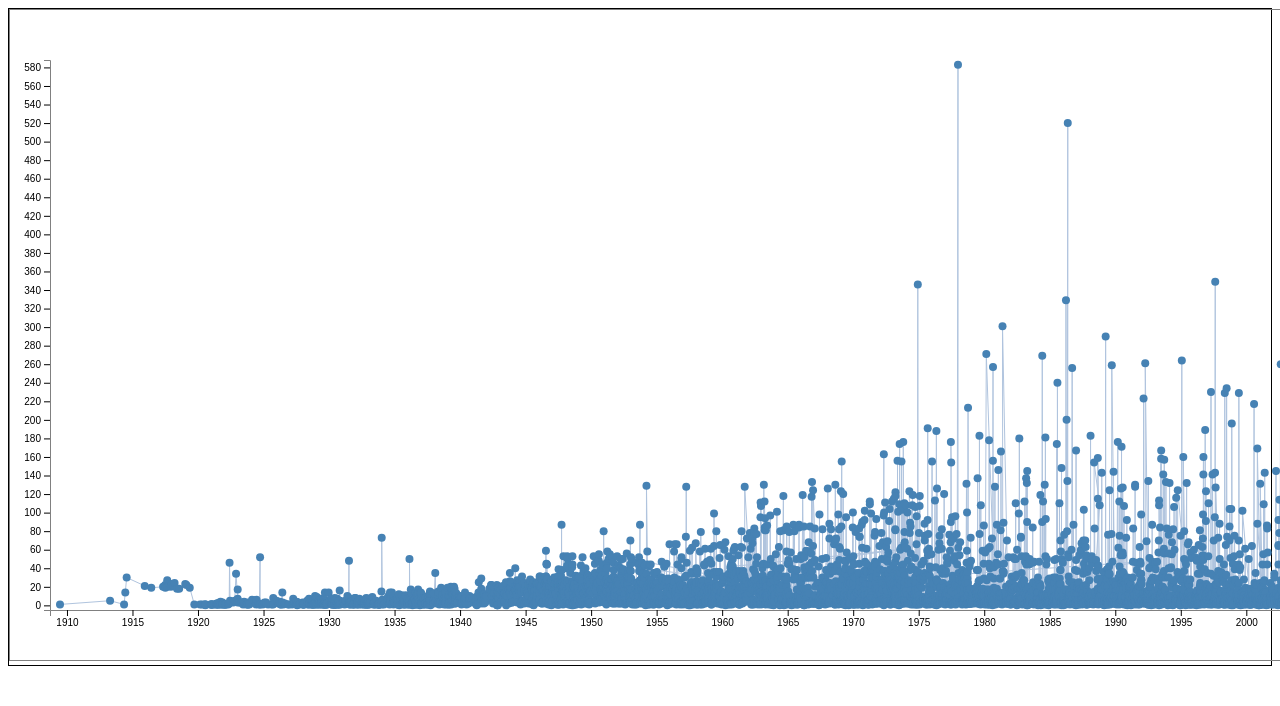
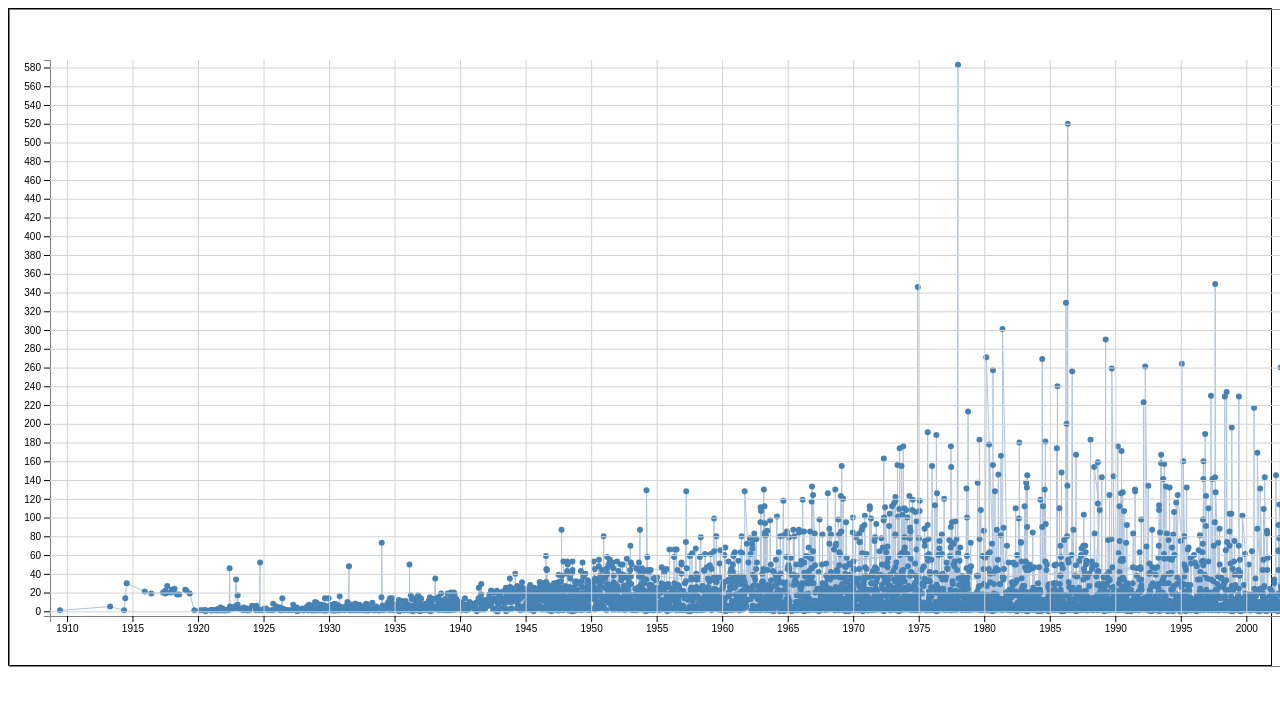
Before and after one commit to SARAN-thala/DataVisualization, a website: page public/index.html in a window 1280 px wide. Shown: the top 706 px of the page. Drawn offline with Linux system fonts and the light colour scheme.

Commit message:
Saran Make graph lines in xAxis & yAxis

```diff
--- a/public/js/visualize.js
+++ b/public/js/visualize.js
@@ -7,8 +7,11 @@ const parseQuote = function (quote) {
 };
 
 const WIDTH = 1420;
-const HEIGHT = 650;
+const HEIGHT = 656;
 const MARGIN = 50;
+
+const INNER_WIDTH = WIDTH - (2 * MARGIN);
+const INNER_HEIGHT = HEIGHT - (2 * MARGIN);
 
 const loadChart = function (quotes) {
 
@@ -28,11 +31,11 @@ const loadChart = function (quotes) {
 
     let xScale = d3.scaleTime()
         .domain(dateRange)
-        .range([0, WIDTH - (2 * MARGIN)]);
+        .range([0, INNER_WIDTH]);
 
     let yScale = d3.scaleLinear()
         .domain(priceRange)
-        .range([HEIGHT - (2 * MARGIN), 0]);
+        .range([INNER_HEIGHT, 0]);
 
     let xAxis = d3.axisBottom(xScale).ticks(20);
     let yAxis = d3.axisLeft(yScale).ticks(20);
@@ -42,11 +45,29 @@ const loadChart = function (quotes) {
 
     svg.append('g')
         .attr('transform', `translate(${MARGIN - 10}, ${HEIGHT - MARGIN})`)
-        .call(xAxis);
+        .call(xAxis)
+        .classed('xAxis', true);
+
+    svg.selectAll('.xAxis .tick')
+        .append('line')
+        .attr('x1', 0.5)
+        .attr('y1', 0)
+        .attr('x2', 0.5)
+        .attr('y2', -INNER_HEIGHT)
+        .classed('grid', true);
 
     svg.append('g')
         .attr('transform', `translate(${MARGIN - 10}, ${MARGIN})`)
-        .call(yAxis);
+        .call(yAxis)
+        .classed('yAxis', true);
+
+    svg.selectAll('.yAxis .tick')
+        .append('line')
+        .attr('x1', 0)
+        .attr('y1', 0.5)
+        .attr('x2', INNER_WIDTH)
+        .attr('y2', 0.5)
+        .classed('grid', true);
 
     //--line--
     let path = g.append('path');
@@ -55,12 +76,12 @@ const loadChart = function (quotes) {
         .x(q => (xScale(q['Date'])))
         .y(q => (yScale(q['Fatalities'])));
 
-    path.attr('d',line(quotes));
+    path.attr('d', line(quotes));
 
     //--circle---
     g.selectAll('circle').data(quotes)
         .enter().append('circle')
-        .attr('r', 4)
+        .attr('r', 3)
         .append('title').text(q => (`Date: ${q['Date'].toISOString().split('T')[0]},
 Fatalities: ${q['Fatalities']}`));
 
--- a/public/stylesheet/index.css
+++ b/public/stylesheet/index.css
@@ -1,5 +1,6 @@
 .container {
     border: 1px solid black;
+    height: 656px;
 }
 
 .container svg {
@@ -10,13 +11,18 @@
     fill: steelblue;
 }
 
-.domain{
+.domain {
     stroke: grey;
     stroke-width: 1px;
 }
-path{
+
+path {
     fill: none;
     stroke: lightsteelblue;
     stroke-width: 1px;
     /*shape-rendering: crispEdges;*/
 }
+
+.grid {
+    stroke: lightgrey;
+}
```
